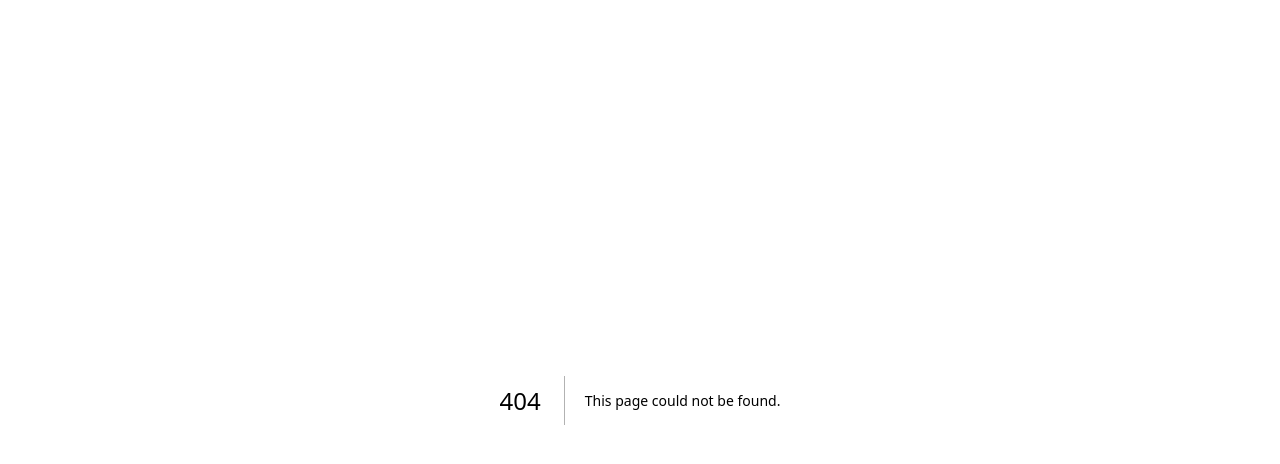
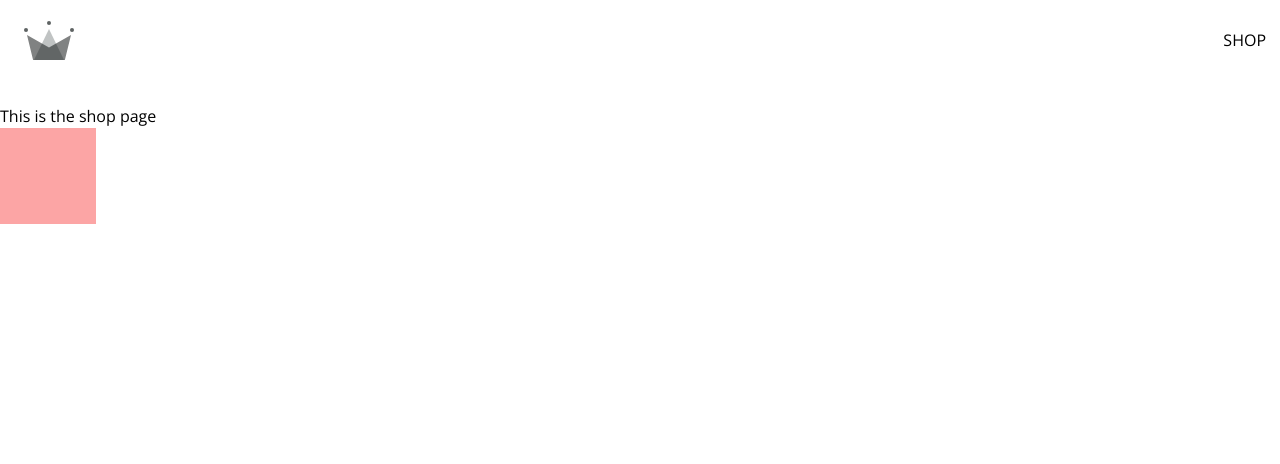
Before and after one commit to abimaelst/king-clothing-shop, a Next.js app: page /shop in a window 1280 px wide. Before the commit this address had no page. Shown: the top 464 px of the page. Built offline with nearby package versions, Linux system fonts and the light colour scheme.

Commit message:
creating a navigation

```diff
--- a/src/app/layout.tsx
+++ b/src/app/layout.tsx
@@ -1,6 +1,7 @@
 import '../../assets/css/globals.css';
 import type { Metadata } from 'next';
 import { Open_Sans } from 'next/font/google';
+import { NavBarComponent } from '@/components/NavBar/NavBarComponent';
 
 const openSans = Open_Sans({ subsets: ['latin'] });
 
@@ -16,7 +17,10 @@ export default function RootLayout({
 }) {
   return (
     <html lang="en">
-      <body className={openSans.className}>{children}</body>
+      <body className={openSans.className}>
+        <NavBarComponent />
+        {children}
+      </body>
     </html>
   );
 }
--- /dev/null
+++ b/src/app/shop/page.tsx
@@ -0,0 +1,10 @@
+const Shop = () => {
+  return (
+    <div>
+      <h1>This is the shop page</h1>
+      <div className="w-24 h-24 bg-red-300"></div>
+    </div>
+  );
+};
+
+export default Shop;
--- /dev/null
+++ b/src/components/NavBar/NavBarComponent.tsx
@@ -0,0 +1,27 @@
+'use client';
+
+import Link from 'next/link';
+import Image from 'next/image';
+import KingLogo from '@/../assets/image/crown.svg';
+
+export const NavBarComponent = () => {
+  return (
+    <>
+      <div className="h-20 w-full mb-6 flex items-center justify-between">
+        <Link className="p-6" href="/">
+          <Image
+            src={KingLogo}
+            alt="king clothing logo"
+            width={50}
+            height={50}
+          />
+        </Link>
+        <nav className="w-1/2 flex items-center justify-end">
+          <Link className="uppercase py-2.5 px-3.5" href="/shop">
+            Shop
+          </Link>
+        </nav>
+      </div>
+    </>
+  );
+};
```
Also changed, not shown: assets/image/crown.svg (added).
